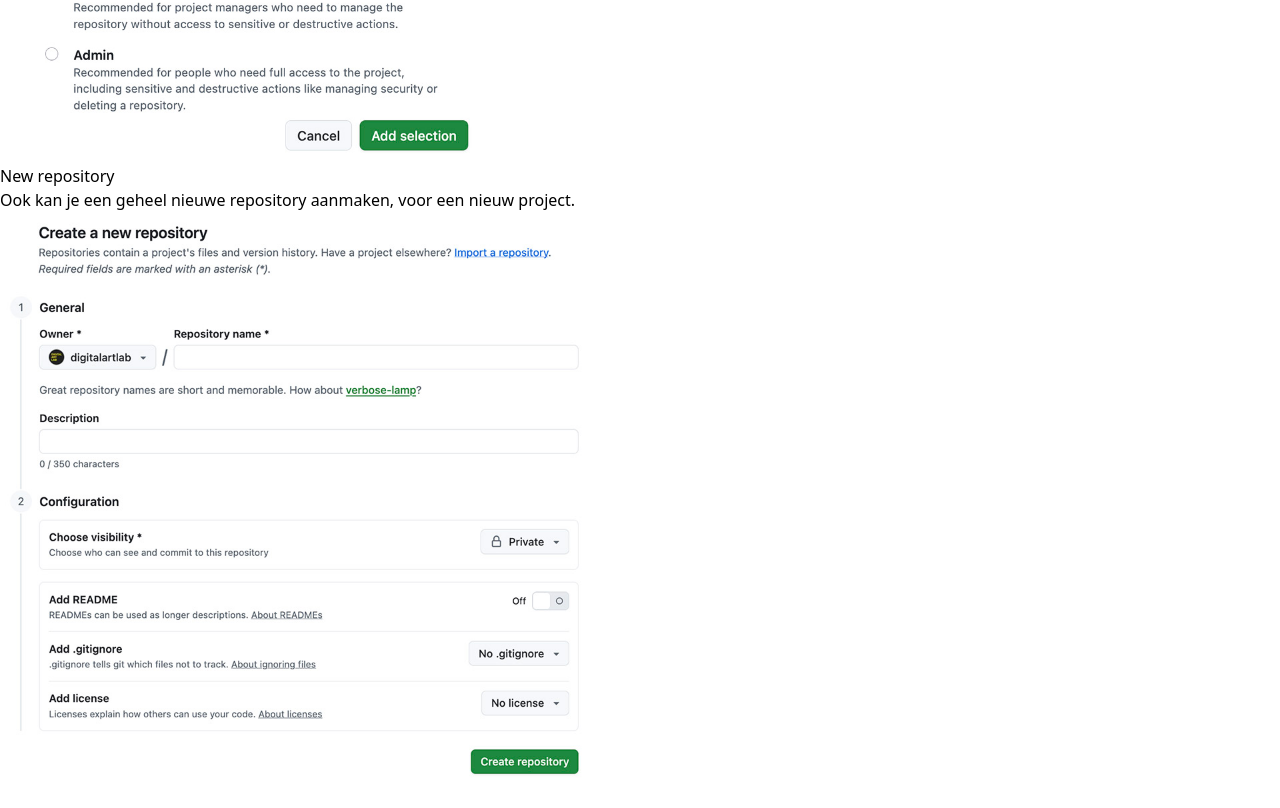
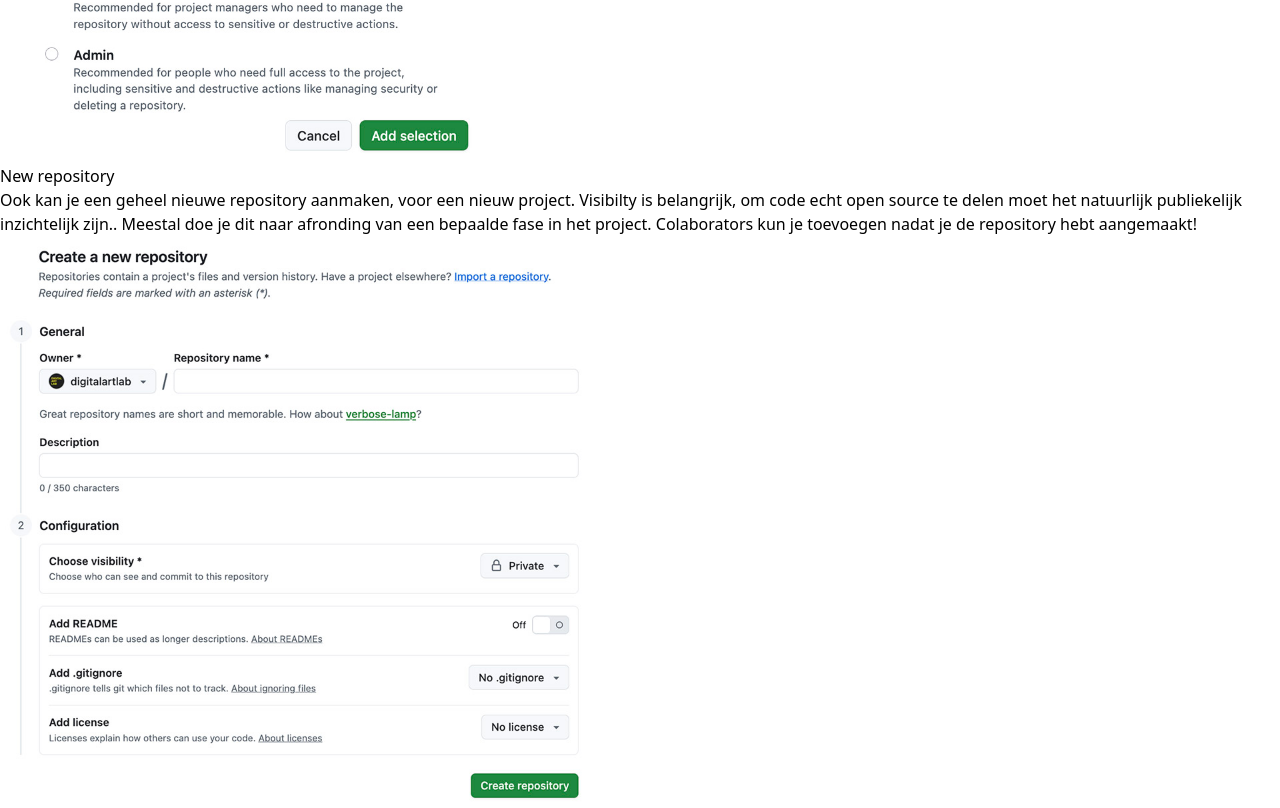
Before and after one commit to digitalartlab/dal-documentation, a Next.js app: page /metafolder/github in a window 1280 px wide. Shown: the part 3609-4417 px from the top of the page. Before the commit the page ends 4393 px from the top, so only its background shows below. Built offline with nearby package versions, Linux system fonts and the light colour scheme.

Commit message:
Update github.mdx

```diff
--- a/pages/metafolder/github.mdx
+++ b/pages/metafolder/github.mdx
@@ -65,5 +65,8 @@
 ## New repository
 
 Ook kan je een geheel nieuwe repository aanmaken, voor een nieuw project.
+Visibilty is belangrijk, om code echt open source te delen moet het natuurlijk publiekelijk inzichtelijk zijn..
+Meestal doe je dit naar afronding van een bepaalde fase in het project.
+Colaborators kun je toevoegen nadat je de repository hebt aangemaakt!
 
 [<img src="/assets/meta/21-gh11.jpg" width="600"/>]()
```
